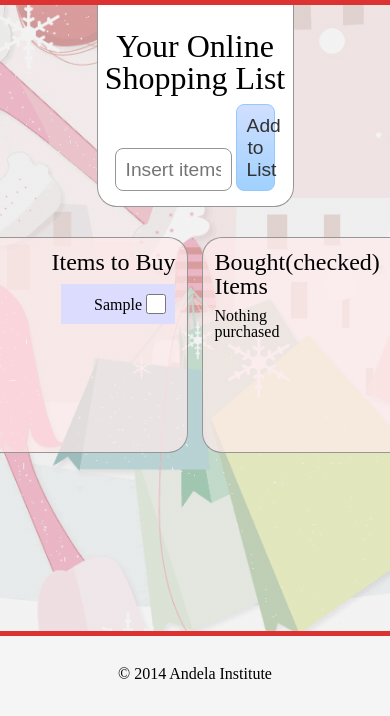
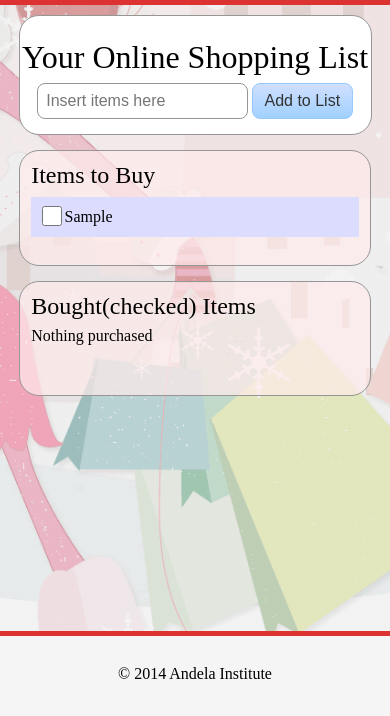
Before and after one commit to bosunolanrewaju/ShoppingList, a plain HTML site: page index.html in a window 390 px wide. Both pictures are taken after typing "Sample" into the empty fields and a click on the button "Add to List". Shown: the part 213-929 px from the top of the page. Drawn offline with nearby package versions, Linux system fonts and the light colour scheme.

Commit message:
Responsiveness worked on with media queries

```diff
--- a/css/main.css
+++ b/css/main.css
@@ -63,7 +63,7 @@ footer {
 	SECTION DIVS
 *************************/
 #input-container {
-	width: 50%;
+	width: 60%;
 	text-align: center;
 	background-color: rgb(255,255,255);
 	padding: 15px 0px;
@@ -131,7 +131,7 @@ h3 {
 	LIST
 *************************/
 ul {
-	width: 70%;
+	width: 100%;
 }
 
 #unchecked-list ul{
@@ -180,7 +180,10 @@ ul li img {
 }
 
 ul li label{
-	line-height: 1.7em
+	line-height: 1.7em;
+	max-width:70%;
+	/*display: inline-block;*/
+	word-wrap: break-word;
 }
 
 
@@ -198,7 +201,7 @@ ul li input[type="checkbox"] {
 	FORM
 *************************/
 input#item, button#add-list {
-	font-size: 1.2em;
+	font-size: 1em;
 	width: 60%;
 	padding: 0.5em;
 	color: rgb(50,50,50);
@@ -211,7 +214,8 @@ input#item:focus {
 }
 
 button#add-list, #cancel, #update {
-	width: 20%;
+	max-width: 20%;
+	min-width: 101px;
 	background: -webkit-linear-gradient(bottom, rgb(160,209,255), rgb(208,223,255));
 	border: 1px solid rgb(150,200,250);
 }
@@ -227,7 +231,7 @@ button#add-list:active, #cancel:active, #update:active {
 }
 
 #cancel, #update{
-	width: 15%;
+	min-width: 15%;
 	margin-right: 4px;
 	font-size: 0.7em;
 	padding: 4px;
@@ -240,3 +244,65 @@ button#add-list:active, #cancel:active, #update:active {
 	border-radius: 4px;
 	border: 1px solid lightblue;
 }
+
+
+
+
+
+
+/************************
+	MEDIA QUERIES :(
+*************************/
+@media screen and (max-width: 850px){
+	#input-container {
+		width: 90%;
+		margin: 10px auto;
+		border: 1px solid rgb(150,150,150);
+		border-radius: 20px;
+	}
+}
+
+@media screen and (max-width: 580px){
+
+	ul {
+		width: 100%;
+	}
+
+	ul li img {
+		width: 17px;
+		float: left;
+		margin-right: 4px;
+		opacity: 0.8;
+		margin: 2px;
+		display: none;
+	}
+
+	#unchecked-list, #checked-list {
+		min-height: 100px;
+		width: 84%;
+		background: rgba(255,235,235,.7);
+		float: none;
+		margin: 15px auto;
+		padding: 0.5% 3% 3%;
+		border: 1px solid rgb(150,150,150);
+		border-radius: 20px;
+		text-align: left;
+		clear: both;
+	}
+
+	#unchecked-list ul{
+		float: left;
+	}
+
+	#unchecked-list ul li img {
+		float: right;
+	}
+
+	#unchecked-list input {
+		float: left;
+	}
+
+
+	#editInput {
+		width: 100px;
+}
--- a/index.html
+++ b/index.html
@@ -21,13 +21,13 @@
 					<button id="add-list">Add to List</button>
 					<span id="error"></span>
 				</div>
-				<div id="unchecked-list">
+				<div id="unchecked-list" class="clearfix">
 					<h3>Items to Buy</h3>
 					<ul>
 					List empty
 					</ul>
 				</div>
-				<div id="checked-list">
+				<div id="checked-list" class="clearfix">
 					<h3>Bought(checked) Items</h3>
 					<ul>
 						Nothing purchased
--- a/js/shoppinglist.js
+++ b/js/shoppinglist.js
@@ -21,6 +21,11 @@ var Actions = {
 		Actions.deleteItem();
 		Actions.editItem();
 
+		$("#editInput").click(function(evt){
+			evt.preventDefault();
+			console.log($(this));
+		});
+
 	},
 
 	// Adds item to listItems array and returns the new array
@@ -29,7 +34,7 @@ var Actions = {
 			content += '<input type="checkbox" id="' + item.toLowerCase() + '" value="' + item + '">';
 			content += '<img id="delete" src="img/delete.png" alt="Delete" title="Delete">';
 			content += '<img id="edit" src="img/edit.png" alt="Edit" title="Edit">';
-		list.append('<li>'+ content +'</li>');
+		list.append('<li class="clearfix">'+ content +'</li>');
 	},
 
 // Actions
@@ -77,19 +82,24 @@ var Actions = {
 
 	addEditForm: function(act){
 		var $label = act.siblings("label");
-		var $checkbox = act.siblings("input[type=checkbox]");
+		$checkbox = act.siblings("input:checkbox");
 		var editForm = "<input type='text' id='editInput' value='"+ $label.text() +"' >";
 			editForm += "<input type='hidden' id='prevLabelText' value='"+ $label.text() +"' >";
 			editForm += "<button id='update' type='button'>Update</button>";
 			editForm += "<button id='cancel' type='button'>Cancel</button>";
 			$label.html(editForm);
+			// $checkbox.hide();
+			act.remove();
 	},
 
 	cancelEdit: function(evt, act){
 		evt.preventDefault();
-		var $hiddenInput = act.siblings("input[type=hidden]");
+		$checkbox = act.parent().siblings("input:checkbox");
+		var $hiddenInput = act.siblings("input:hidden");
 		var labelText = $hiddenInput.val();
+		act.parent().parent().append('<img id="edit" src="img/edit.png" alt="Edit" title="Edit">');
 		$hiddenInput.parent().text(labelText);
+		$checkbox.show()
 	},
 
 	deleteItem: function(){
@@ -110,22 +120,25 @@ var Actions = {
 	saveEdit: function(evt, act){
 		var $editInput;
 		evt.preventDefault();
+		$checkbox = act.parent().siblings("input:checkbox");
 		if((evt.type === "click" && act.attr("id") === "update") || evt.type === "keyup"){
-			(evt.type === "keyup") ? $editInput = act : $editInput = act.siblings("input[type=text]");
+			(evt.type === "keyup") ? $editInput = act : $editInput = act.siblings("input:text");
 			var labelText = $editInput.val();
 				if(confirm("Are you sure you want to rename this item?")){
 					if(labelText === "" || labelText === " "){
 						alert("Item name cannot be empty, if you want to remove, use the delete button");
-						Actions.cancelEdit(evt,act)
+						Actions.cancelEdit(evt,act);
 					} else {
+						act.parent().parent().append('<img id="edit" src="img/edit.png" alt="Edit" title="Edit">');
 						$editInput.parent().html(labelText);
+						$checkbox.show();
 					}
 				}
 		}
 	},
 
 	checkboxChecked: function(){
-		$(document).on("change", "input[type=checkbox]",function(evt){
+		$(document).on("change", "input:checkbox",function(evt){
 			if(this.checked){
 				Actions.checkList("before", evt);
 				$(this).parent().appendTo(Actions.checkedItems);
```
